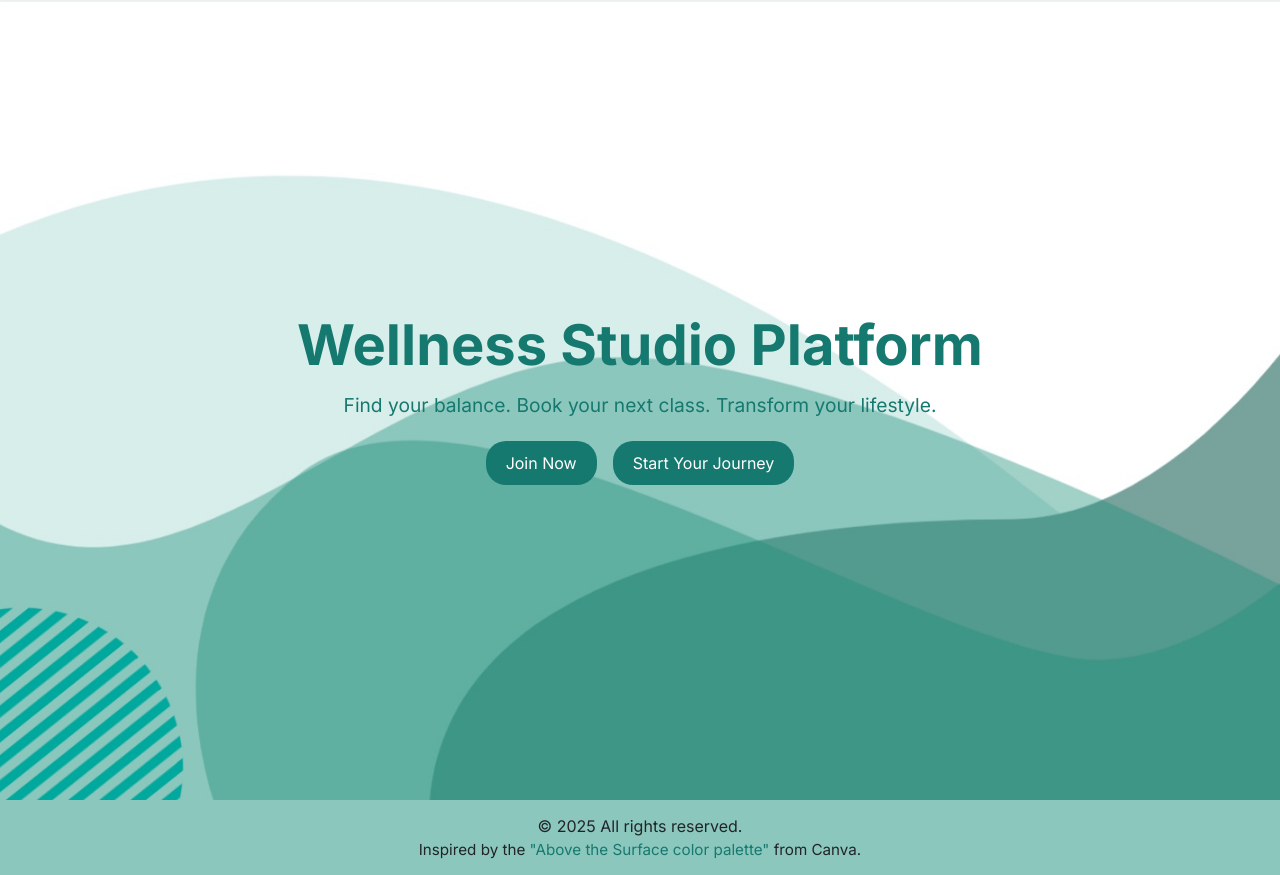
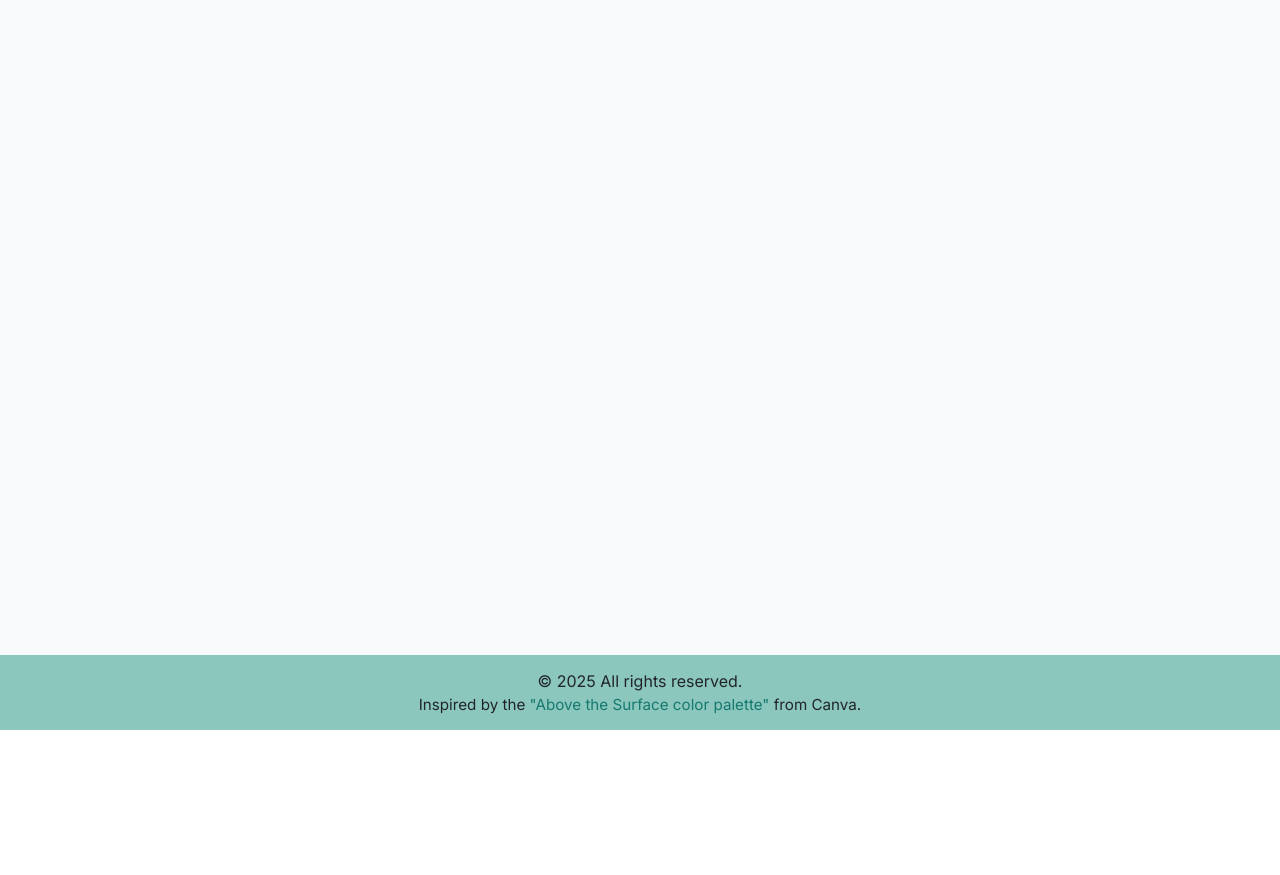
Before and after one commit to StValentina/wellness_studio_project, a Django app: template templates/base.html in a window 1280 px wide. Shown: the part 70-945 px from the top of the page. After the commit the page ends 800 px from the top, so only its background shows below. Run offline with Django 5.2, Linux system fonts and the light colour scheme; the template is opened without the code that fills it, so the values that code supplies are empty.

Commit message:
refactor: rewrite home.html, header.html, header.css; create home.css

```diff
--- a/static/css/header.css
+++ b/static/css/header.css
@@ -80,59 +80,6 @@
     color: #ffffff;
 }
 
-.header-content {
-    min-height: 100vh;
-    display: flex;
-    justify-content: center;
-    align-items: center;
-    text-align: center;
-    padding: 2rem;
-    box-sizing: border-box;
-    background: url("/static/images/background_layout.jpg") center / cover no-repeat;
-}
-
-.header-content-img {
-    max-width: 700px;
-    width: 100%;
-}
-
-.header-title {
-    color: #16796F;
-    font-size: 3.5rem;
-    line-height: 1.1;
-    font-weight: 900;
-    margin: 0 0 1rem 0;
-}
-
-.header-text {
-    color: #16796F;
-    font-size: 1.2rem;
-    margin: 0 0 1.5rem 0;
-}
-
-.header-content-btn {
-    display: flex;
-    justify-content: center;
-    align-items: center;
-    gap: 1rem;
-    flex-wrap: wrap;
-}
-
-.join-btn,
-.explore-btn {
-    padding: 0.75rem 1.25rem;
-    border-radius: 20px;
-    background-color: #16796F;
-    color: #ffffff;
-    border: none;
-    font-size: 1rem;
-}
-
-.join-btn:hover,
-.explore-btn:hover {
-    background-color: #599D9C;
-}
-
 
 @media (max-width: 768px) {
     .nav-toggle-label {
--- /dev/null
+++ b/static/css/home.css
@@ -0,0 +1,52 @@
+.home-content {
+    min-height: 100vh;
+    display: flex;
+    justify-content: center;
+    align-items: center;
+    text-align: center;
+    padding: 2rem;
+    box-sizing: border-box;
+    background: url("/static/images/background_layout.jpg") center / cover no-repeat;
+}
+
+.home-content-img {
+    max-width: 700px;
+    width: 100%;
+}
+
+.home-title {
+    color: #16796F;
+    font-size: 3.5rem;
+    line-height: 1.1;
+    font-weight: 900;
+    margin: 0 0 1rem 0;
+}
+
+.home-text {
+    color: #16796F;
+    font-size: 1.2rem;
+    margin: 0 0 1.5rem 0;
+}
+
+.home-content-btn {
+    display: flex;
+    justify-content: center;
+    align-items: center;
+    gap: 1rem;
+    flex-wrap: wrap;
+}
+
+.join-btn,
+.explore-btn {
+    padding: 0.75rem 1.25rem;
+    border-radius: 20px;
+    background-color: #16796F;
+    color: #ffffff;
+    border: none;
+    font-size: 1rem;
+}
+
+.join-btn:hover,
+.explore-btn:hover {
+    background-color: #599D9C;
+}
--- a/static/css/main.css
+++ b/static/css/main.css
@@ -1,3 +1,4 @@
 @import url('./base.css');
+@import url('./home.css');
 @import url('./header.css');
 @import url('./footer.css');
--- a/templates/partials/header.html
+++ b/templates/partials/header.html
@@ -34,14 +34,14 @@
         </div>
     </nav>
 
-    <div class="header-content">
-        <div class="header-content-img">
-            <h1 class="header-title">Wellness Studio Platform</h1>
-            <p class="header-text">Find your balance. Book your next class. Transform your lifestyle.</p>
-            <div class="header-content-btn">
-                <button class="join-btn">Join Now</button>
-                <button class="explore-btn">Start Your Journey</button>
-            </div>
-        </div>
-    </div>
+{#    <div class="header-content">#}
+{#        <div class="header-content-img">#}
+{#            <h1 class="header-title">Wellness Studio Platform</h1>#}
+{#            <p class="header-text">Find your balance. Book your next class. Transform your lifestyle.</p>#}
+{#            <div class="header-content-btn">#}
+{#                <button class="join-btn">Join Now</button>#}
+{#                <button class="explore-btn">Start Your Journey</button>#}
+{#            </div>#}
+{#        </div>#}
+{#    </div>#}
 </header>
```
Also changed, not shown: templates/core/home.html (+10 -1 lines).
